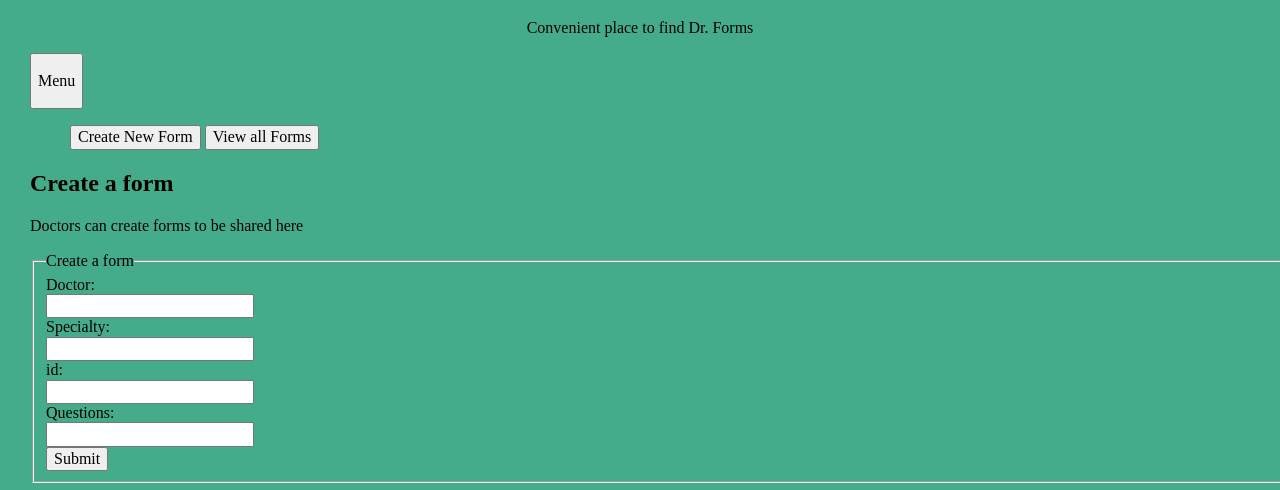
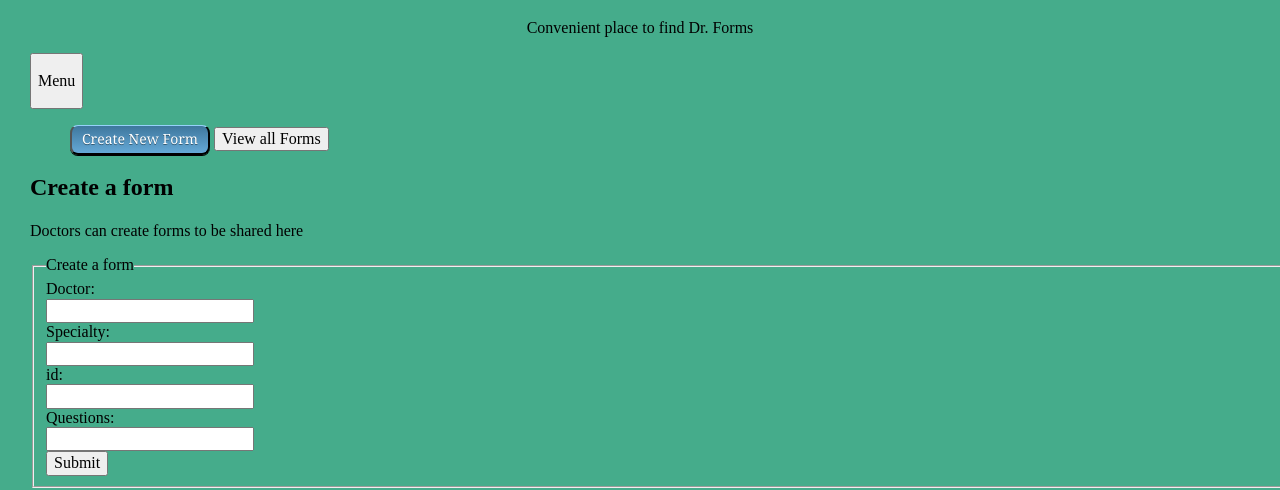
Before and after one commit to saadyboy2000/patientIntakeCapstone, a website: page public/index.html in a window 1280 px wide. Shown: the part 61-551 px from the top of the page. Drawn offline with nearby package versions, Linux system fonts and the light colour scheme.

Commit message:
style buttons3

```diff
--- a/public/style.css
+++ b/public/style.css
@@ -36,6 +36,38 @@ navigation {
 }
 
 
+#nav-create-button {
+   border-top: 1px solid #96d1f8;
+   background: #65a9d7;
+   background: -webkit-gradient(linear, left top, left bottom, from(#3e779d), to(#65a9d7));
+   background: -webkit-linear-gradient(top, #3e779d, #65a9d7);
+   background: -moz-linear-gradient(top, #3e779d, #65a9d7);
+   background: -ms-linear-gradient(top, #3e779d, #65a9d7);
+   background: -o-linear-gradient(top, #3e779d, #65a9d7);
+   padding: 5px 10px;
+   -webkit-border-radius: 8px;
+   -moz-border-radius: 8px;
+   border-radius: 8px;
+   -webkit-box-shadow: rgba(0,0,0,1) 0 1px 0;
+   -moz-box-shadow: rgba(0,0,0,1) 0 1px 0;
+   box-shadow: rgba(0,0,0,1) 0 1px 0;
+   text-shadow: rgba(0,0,0,.4) 0 1px 0;
+   color: white;
+   font-size: 14px;
+   font-family: Georgia, serif;
+   text-decoration: none;
+   vertical-align: middle;
+   }
+#nav-create-button:hover {
+   border-top-color: #28597a;
+   background: #28597a;
+   color: #ccc;
+   }
+#nav-create-button:active {
+   border-top-color: #1b435e;
+   background: #1b435e;
+   }
+
 #edit-button {
     background-color: #4CAF50;
     border: none;
```
